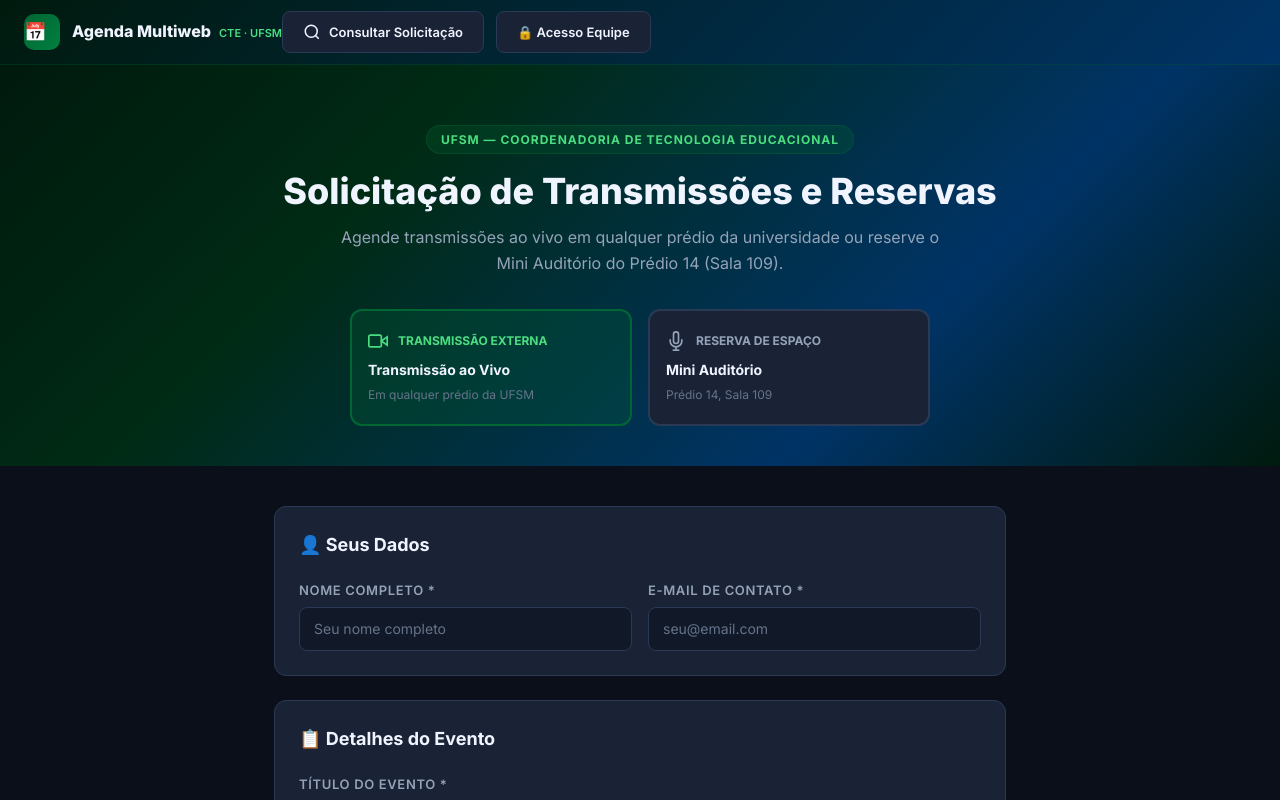
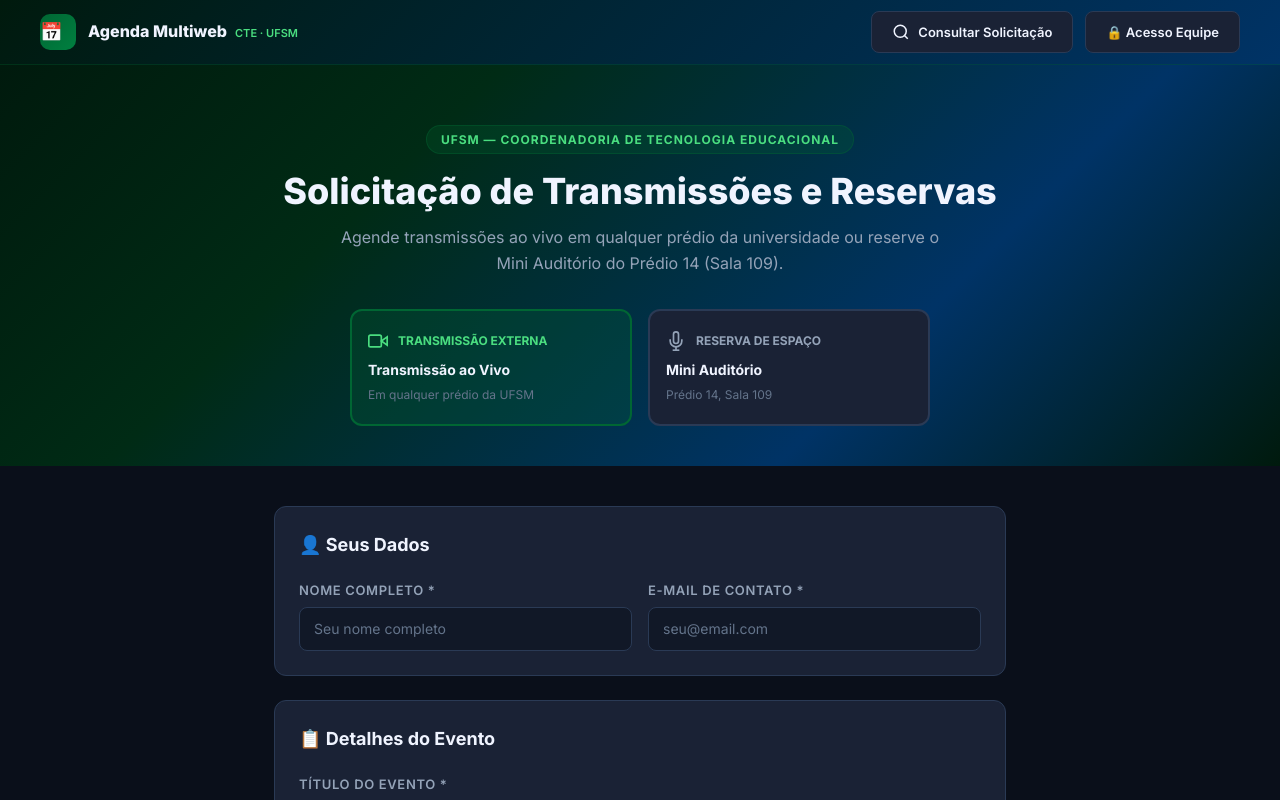
Before and after one commit to AnthonyPerotti/agenda-multiweb, a Next.js app: page / in a window 1280 px wide. Shown: the top 800 px of the page. Built offline with nearby package versions, Linux system fonts and the light colour scheme.

Commit message:
fix: add marginLeft auto to ensure right alignment of header buttons

```diff
--- a/app/consultar/page.tsx
+++ b/app/consultar/page.tsx
@@ -125,12 +125,12 @@
         borderBottom: "1px solid rgba(0,102,51,0.3)",
         padding: "0 24px",
       }}>
-        <div style={{ width: "100%", display: "flex", alignItems: "center", justifyContent: "space-between", height: 64 }}>
-          <button onClick={() => router.push("/")} style={{ display: "flex", alignItems: "center", gap: 10, background: "none", border: "none", cursor: "pointer" }}>
+        <div style={{ width: "100%", maxWidth: 1200, margin: "0 auto", display: "flex", alignItems: "center", justifyContent: "space-between", height: 64 }}>
+          <button onClick={() => router.push("/")} style={{ display: "flex", alignItems: "center", gap: 10, background: "none", border: "none", cursor: "pointer", flexShrink: 0 }}>
             <div style={{ width: 32, height: 32, background: "linear-gradient(135deg,#006633,#008040)", borderRadius: 8, display: "flex", alignItems: "center", justifyContent: "center", fontSize: 16 }}>📅</div>
             <span style={{ fontWeight: 700, color: "#f0f4ff", fontSize: 15 }}>Agenda Multiweb</span>
           </button>
-          <span style={{ color: "#64748b", fontSize: 13 }}>CTE – UFSM</span>
+          <span style={{ color: "#64748b", fontSize: 13, marginLeft: "auto" }}>CTE – UFSM</span>
         </div>
       </header>
 
--- a/app/page.tsx
+++ b/app/page.tsx
@@ -265,13 +265,16 @@
         <div
           style={{
             width: "100%",
+            maxWidth: 1200,
+            margin: "0 auto",
             display: "flex",
+            flexDirection: "row",
             alignItems: "center",
             justify: "space-between",
             height: 64,
           }}
         >
-          <div style={{ display: "flex", alignItems: "center", gap: 12 }}>
+          <div style={{ display: "flex", alignItems: "center", gap: 12, flexShrink: 0 }}>
             <div
               style={{
                 width: 36,
@@ -292,7 +295,7 @@
             </div>
           </div>
 
-          <div style={{ display: "flex", gap: 12 }}>
+          <div style={{ display: "flex", gap: 12, alignItems: "center", marginLeft: "auto" }}>
             <button
               className="btn btn-secondary"
               onClick={() => router.push("/consultar")}
```
